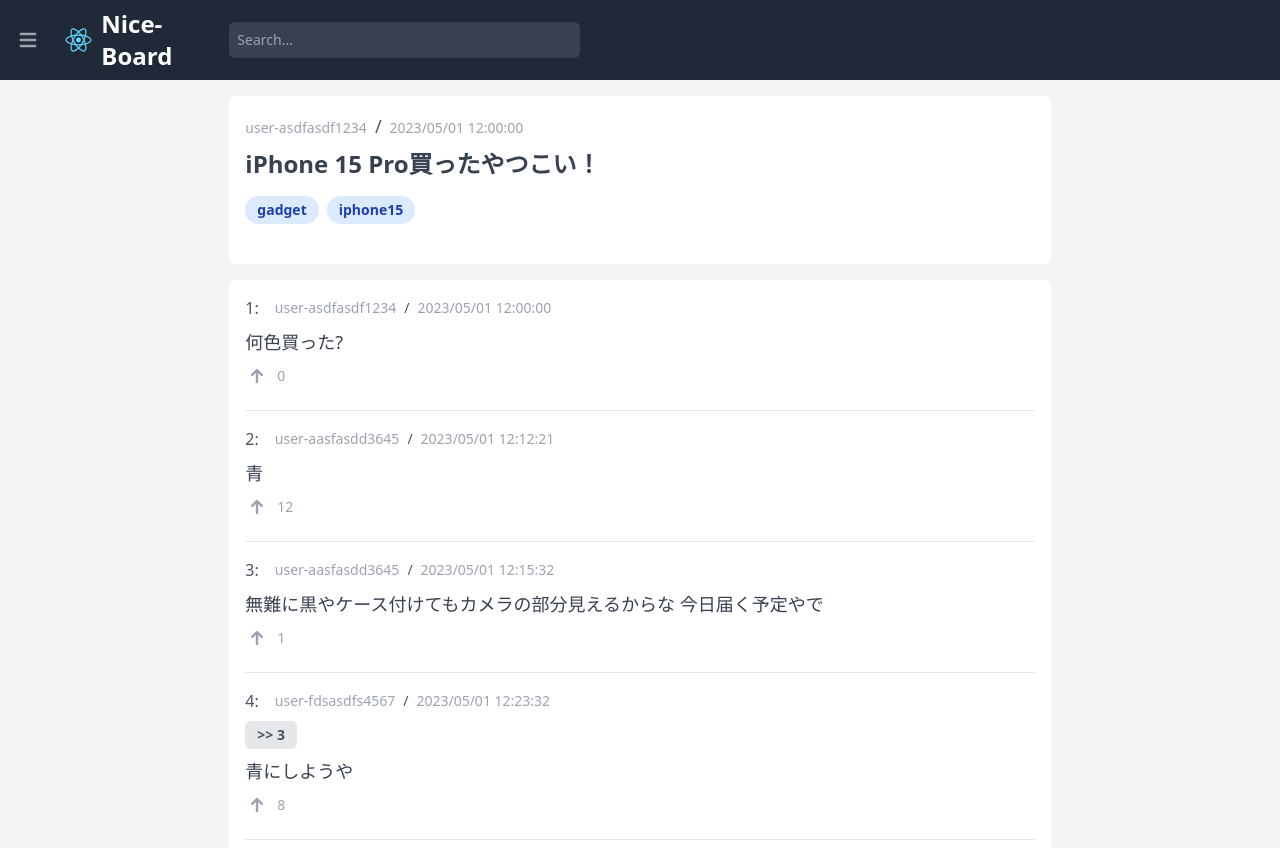
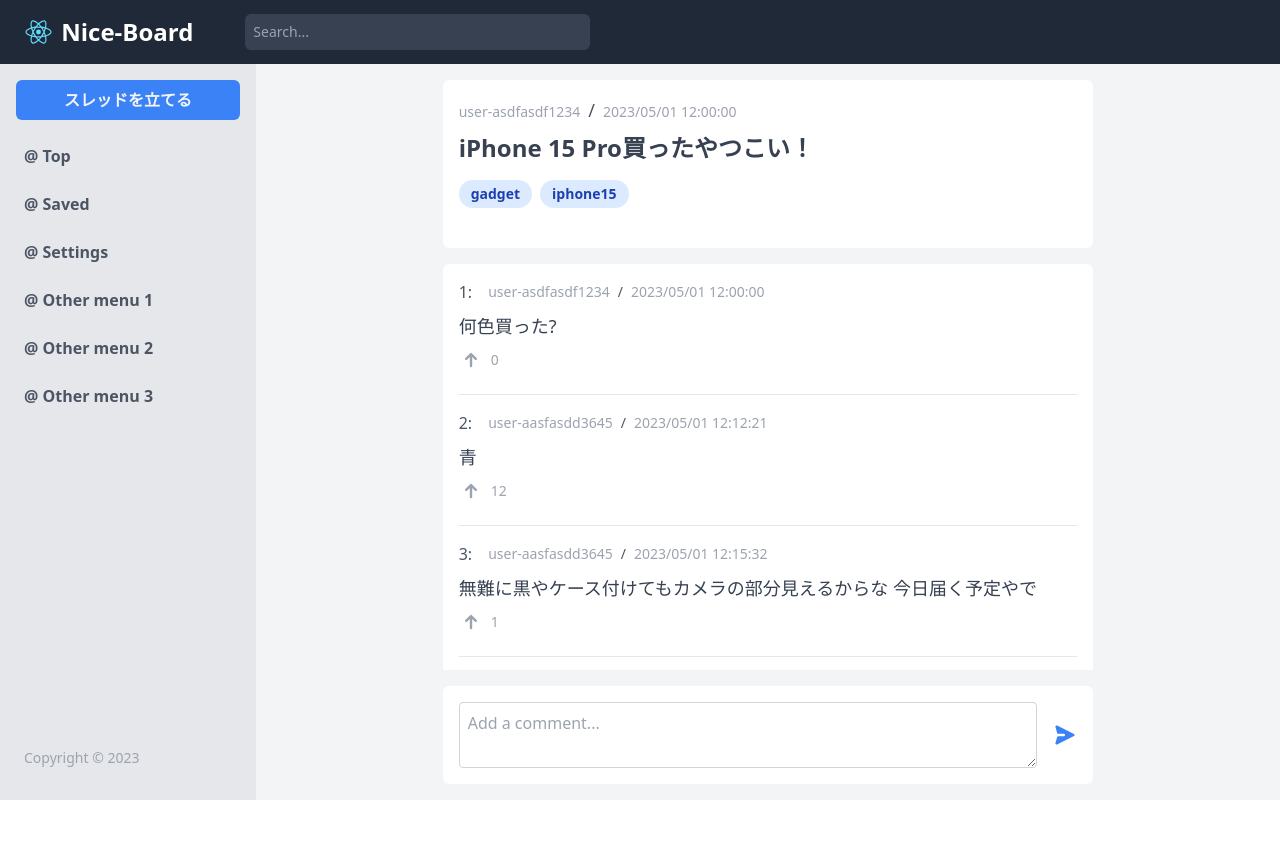
Before and after one commit to AppsSeminar/message-board, a React (Create React App) app: page /threads/1 in a window 1280 px wide. Shown: the top 848 px of the page. After the commit the page ends 800 px from the top, so only its background shows below. Built offline with nearby package versions, Linux system fonts and the light colour scheme.

Commit message:
update: create res function thread data is saved on local

```diff
--- a/src/App.js
+++ b/src/App.js
@@ -8,17 +8,12 @@
 import { BrowserRouter as Router, Routes, Route } from "react-router-dom";
 
 const App = () => {
-  const [isSidebarOpen, setIsSidebarOpen] = useState(false);
-  const toggleSidebar = () => {
-    setIsSidebarOpen(!isSidebarOpen);
-  };
-
   return (
     <Router>
       <div className="app flex flex-col h-screen w-screen bg-gray-100">
-        <Header isSidebarOpen={isSidebarOpen} toggleSidebar={toggleSidebar} />
-        <div className="flex flex-1">
-          {isSidebarOpen && <Sidebar />}
+        <Header />
+        <div className="flex flex-1 overflow-hidden">
+          <Sidebar />
           <ContentsArea>
             <Routes>
               <Route exact path="/" element={<Top />} />
--- a/src/components/ContentsArea.js
+++ b/src/components/ContentsArea.js
@@ -1,9 +1,9 @@
 const ContentArea = ({ children }) => {
-    return (
-        <main className="bg-gray-100 flex-1">
-            {children}
-        </main>
-    );
+  return (
+    <main className="flex flex-1 bg-gray-100 overflow-y-auto">
+      {children}
+    </main>
+  );
 };
 
 export default ContentArea;
--- a/src/components/Header.js
+++ b/src/components/Header.js
@@ -1,9 +1,8 @@
 import React, { useState } from "react";
 import logo from "../logo.svg"
 import { Link } from "react-router-dom";
-import { HiMenu, HiX } from "react-icons/hi";
 
-const Header = ({ isSidebarOpen, toggleSidebar }) => {
+const Header = () => {
   const [searchQuery, setSearchQuery] = useState("");
 
   const handleSearchChange = (event) => {
@@ -16,18 +15,9 @@
   };
 
   return (
-        <nav className="bg-gray-800 py-2 flex items-center">
-            <div className="flex items-center w-1/6">
-                <button
-                    className="px-4 text-gray-400 hover:text-white focus:outline-none"
-                    onClick={toggleSidebar}
-                >
-                    {isSidebarOpen ? (
-                        <HiX className="h-6 w-6" />
-                    ) : (
-                        <HiMenu className="h-6 w-6" />
-                    )}
-                </button>
+    <nav className="sticky top-0 left-0 right-0 flex z-10 h-16 py-2 bg-gray-800 items-center">
+      {/* Logo, Title */}
+      <div className="flex w-1/6 ml-4 items-center">
         <Link to="/" className="flex items-center flex-grow">
           <img className="h-8 w-auto" src={logo} alt="" />
           <span className="text-white font-bold text-2xl">
@@ -35,12 +25,13 @@
           </span>
         </Link>
       </div>
-            <form onSubmit={handleSearchSubmit} className="flex flex-1 ml-4 items-center">
+      {/* Search */}
+      <form onSubmit={handleSearchSubmit} className="flex flex-1 ml-4 h-12 items-center">
         <input
           type="text"
           value={searchQuery}
           onChange={handleSearchChange}
-                    className="w-1/3 bg-gray-700 text-white text-sm rounded-md p-2 focus:bg-gray-100 focus:text-gray-900 focus:outline-none"
+          className="w-1/3 bg-gray-700 text-white text-sm rounded-md p-2 focus:bg-gray-100 focus:text-gray-800 focus:outline-none"
           placeholder="Search..."
         />
       </form>
--- a/src/components/Sidebar/Sidebar.js
+++ b/src/components/Sidebar/Sidebar.js
@@ -13,15 +13,14 @@
   ];
 
   return (
-    <aside className="bg-gray-200 p-4 w-1/6 flex flex-col justify-between">
+    <aside className="flex flex-col h-full p-4 w-64 bg-gray-200 justify-between">
       <div>
-        {/* Create thread */}
+        {/* Create thread button */}
         <Link to="/create-thread">
           <button className="btn-primary w-full mb-4">
             スレッドを立てる
           </button>
         </Link>
-
         {/* Sidebar menu */}
         <ul className="space-y-2">
           {sidebarMenuItems.map((item, index) => (
@@ -31,9 +30,8 @@
           ))}
         </ul>
       </div>
-
       {/* Copyright */}
-      <div className="py-4 px-2 text-sm text-gray-500">
+      <div className="py-4 px-2 text-sm text-gray-400">
         Copyright &copy; 2023
       </div>
     </aside>
--- a/src/components/ThreadDetail/CommentList.js
+++ b/src/components/ThreadDetail/CommentList.js
@@ -3,7 +3,7 @@
 
 const CommentList = ({ comments }) => {
   return (
-    <div className="bg-white rounded-md p-4 mb-4">
+    <div className="bg-white rounded-md p-4">
       {comments.map((comment) => (
         <div key={comment.resId} className="border-b pb-4 mb-4">
           {/* Info */}
--- a/src/components/ThreadDetail/ThreadDetail.js
+++ b/src/components/ThreadDetail/ThreadDetail.js
@@ -1,18 +1,44 @@
-import React from "react";
+import React, { useState, useCallback } from "react";
 import { useParams } from "react-router-dom";
 import threads from "../../data/threads.json";
 import CommentList from "./CommentList"
+import { HiPaperAirplane } from "react-icons/hi";
+import { updateThreads } from "../../utils/fileUtils";
 
 const ThreadDetail = () => {
   const { id } = useParams();
   const thread = threads.find((thread) => thread.threadId === parseInt(id, 10));
+
+  const [newComment, setNewComment] = useState('');
+  const [comments, setComments] = useState(thread.comments);
+
+  const handleCommentChange = useCallback((e) => {
+    setNewComment(e.target.value);
+  }, []);
+
+  const handleCommentSubmit = useCallback(() => {
+    const newCommentObj = {
+      resId: comments.length + 1,
+      anchor: null,
+      postedAt: new Date().toISOString(),
+      userId: "user-newnewne1111",
+      upvotes: 0,
+      content: newComment
+    };
+    const updatedThread = { ...thread, comments: [...thread.comments, newCommentObj] }
+    updateThreads(updatedThread)
+    setComments(prevComments => [...prevComments, newCommentObj]);
+    setNewComment('');
+  }, [newComment, comments, thread]);
 
   if (!thread) {
     return <div>Thread not found!</div>;
   }
 
   return (
-    <div className="w-2/3 mx-auto p-4">
+    <div className="flex flex-col w-2/3 p-4 mx-auto">
+      <div className="overflow-y-auto">
+        {/* Thread Title */}
         <div className="bg-white rounded-md p-4 mb-4">
           {/* Info */}
           <div className="text-gray-400 text-sm mb-2">
@@ -29,7 +55,21 @@
             ))}
           </div>
         </div>
-      <CommentList comments={thread.comments} />
+        {/* Comment List */}
+        <CommentList comments={comments} />
+      </div>
+      {/* Comment Input Area */}
+      <div className="flex bg-white rounded-md p-4 mt-4" >
+        <textarea
+          value={newComment}
+          onChange={handleCommentChange}
+          className="w-full p-2 rounded border border-gray-300 mr-4"
+          placeholder="Add a comment..."
+        />
+        <button onClick={handleCommentSubmit} className="transform rotate-90 rounded text-blue-500 hover:text-blue-600">
+          <HiPaperAirplane className="h-6 w-6" />
+        </button>
+      </div >
     </div >
   );
 };
--- a/src/components/Top/Top.js
+++ b/src/components/Top/Top.js
@@ -3,12 +3,12 @@
 import ThreadList from "./ThreadList";
 
 const Top = () => {
-    return (
-        <div className="p-4">
-            <Tabbar />
-            <ThreadList />
-        </div>
-    )
+  return (
+    <div className="flex flex-col flex-1 p-4">
+      <Tabbar />
+      <ThreadList />
+    </div>
+  )
 }
 
 export default Top;
--- a/src/data/threads.json
+++ b/src/data/threads.json
@@ -69,7 +69,7 @@
                 "postedAt": "2023/05/02 03:00:00",
                 "userId": "user-asdfasdf1234",
                 "upvotes": 0,
-                "content": "なんか微妙やん"
+                "content": "いやできてへんやん"
             }
         ]
     },
--- a/src/utils/fileUtils.js
+++ b/src/utils/fileUtils.js
@@ -3,6 +3,19 @@
     localStorage.setItem('threads', jsonThreads);
 };
 
+const updateThreads = (newThread) => {
+    const existingThreadsJson = localStorage.getItem('threads');
+    const existingThreads = existingThreadsJson ? JSON.parse(existingThreadsJson) : [];
+
+    const updatedThreads = existingThreads.map(thread =>
+        thread.threadId === newThread.threadId ? newThread : thread
+    );
+
+    const updatedThreadsJson = JSON.stringify(updatedThreads);
+    localStorage.setItem('threads', updatedThreadsJson);
+};
+
 module.exports = {
     saveThreadsTofile,
+    updateThreads,
 };
```
Also changed, not shown: src/data/thread_details.json (deleted, +0 -39 lines), src/components/ThreadDetail/CommentArea.js (deleted), src/components/Top/Tabbar/Tabbar.js (indentation only). Lines whose indentation alone changed are shown as unchanged.
